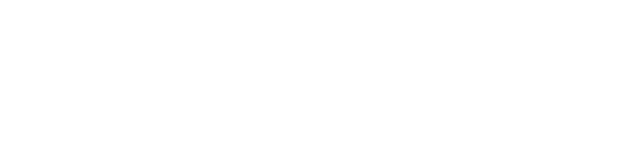
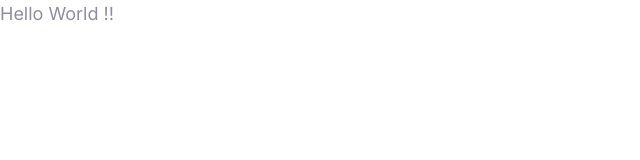
Before and after one commit to Zakaria2023/my-web, a plain HTML site: page index.html in a window 1280 px wide. Shown: the whole page, without its empty margins (0-640 px from the left). Drawn offline with nearby package versions, Linux system fonts and the light colour scheme.

Commit message:
second-commit

```diff
--- a/index.html
+++ b/index.html
@@ -14,5 +14,7 @@
     <link rel="stylesheet" href="css/normalize.css" />
     <link rel="stylesheet" href="css/styles.css" />
   </head>
-  <body></body>
+  <body>
+    <div>Hello World !!</div>
+  </body>
 </html>
```
